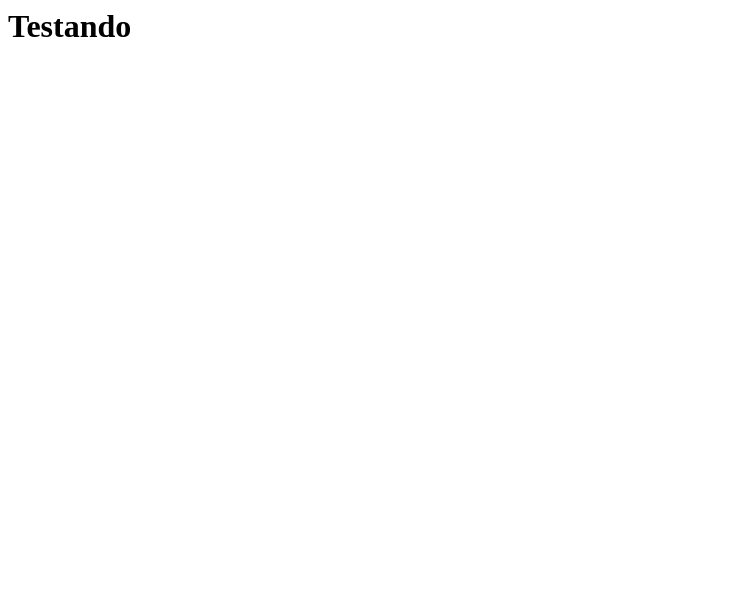
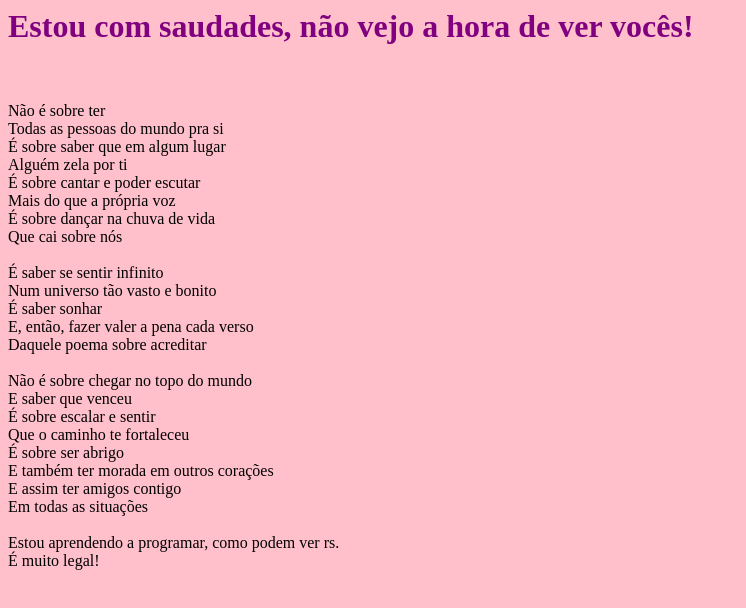
Before and after one commit to ingridbighetti/ingridpessoa.github.io, a plain HTML site: page index.html in a window 1280 px wide. Shown: the whole page, without its empty margins (0-746 px from the left). Drawn offline with Linux system fonts and the light colour scheme.

Commit message:
Mudancas
colocando conteudo

```diff
--- a/index.html
+++ b/index.html
@@ -1 +1,63 @@
-<h1> Testando </h1>
+<html>
+<body style="background-color:pink">
+<meta charset="UTF-8">
+<h1 style="color:purple"> Estou com saudades, não vejo a hora de ver vocês!</h1>
+<br>
+<br>
+Não é sobre ter
+<br>
+Todas as pessoas do mundo pra si
+<br>
+É sobre saber que em algum lugar
+<br>
+Alguém zela por ti
+<br>
+É sobre cantar e poder escutar
+<br>
+Mais do que a própria voz
+<br>
+É sobre dançar na chuva de vida
+<br>
+Que cai sobre nós
+<br>
+<br>
+
+É saber se sentir infinito
+<br>
+Num universo tão vasto e bonito
+<br>
+É saber sonhar
+<br>
+E, então, fazer valer a pena cada verso
+<br>
+Daquele poema sobre acreditar
+<br>
+<br>
+
+Não é sobre chegar no topo do mundo
+<br>
+E saber que venceu
+<br>
+É sobre escalar e sentir
+<br>
+Que o caminho te fortaleceu
+<br>
+É sobre ser abrigo
+<br>
+E também ter morada em outros corações
+<br>
+E assim ter amigos contigo
+<br>
+Em todas as situações
+<br>
+<br>
+
+
+Estou aprendendo a programar, como podem ver rs.
+<br>É muito legal!
+<script>
+alert("VEM PRA CÁ, DIZ QUE SIM?")
+alert("Amo vocês, MUITO!")
+</script>
+</body>
+</html>
```
